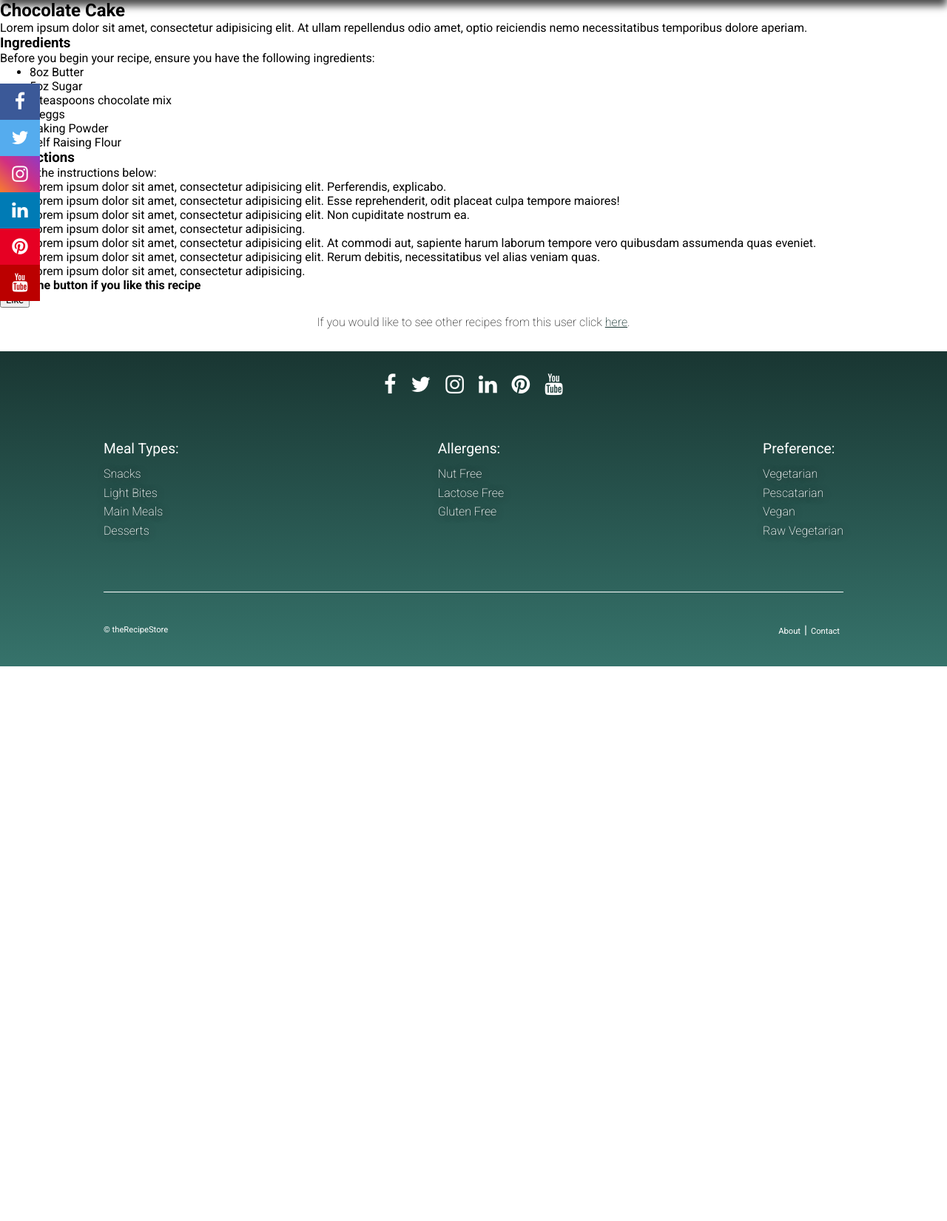
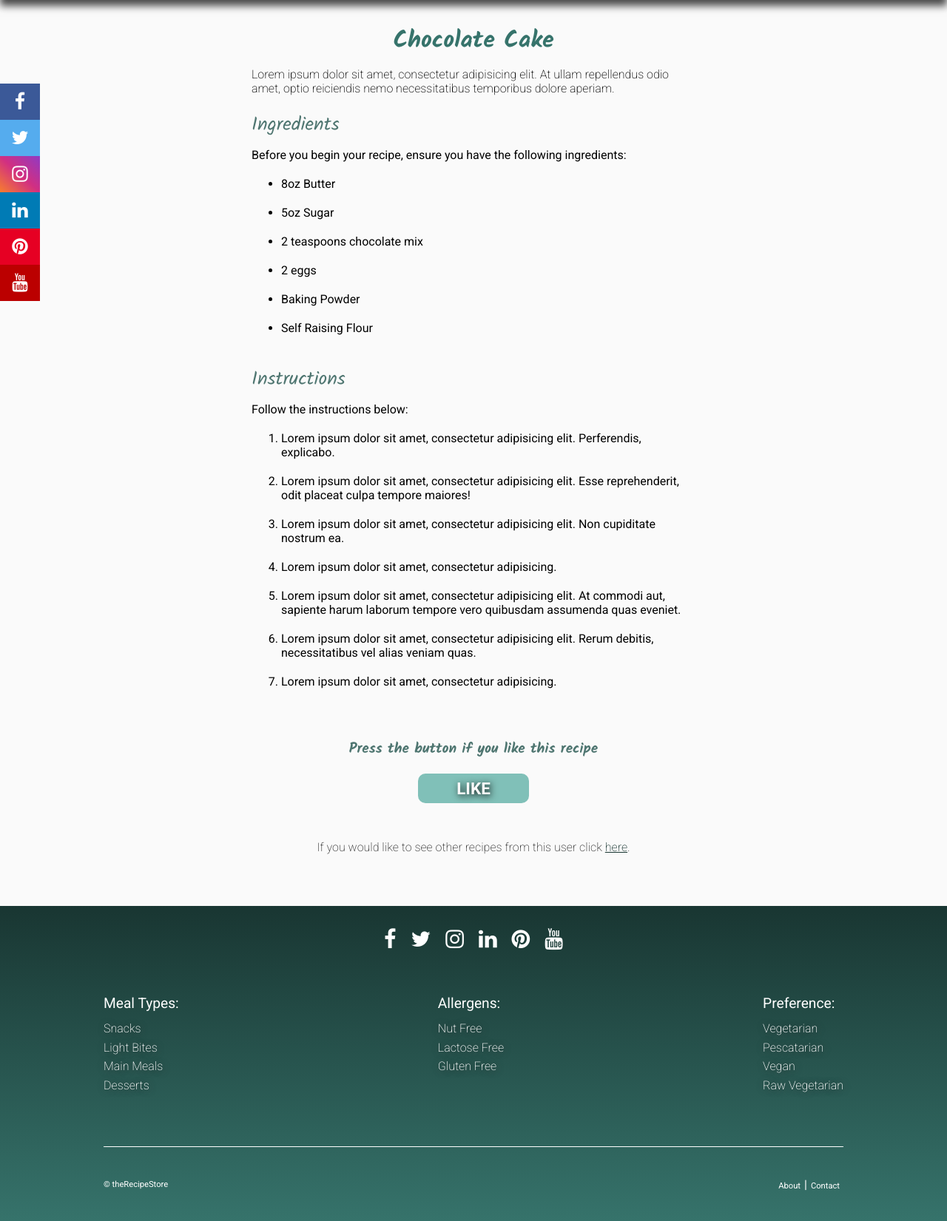
Before and after one commit to JShad30/the_recipe_store, a Flask app: page /recipe in a window 1280 px wide. Shown: the part 60-1711 px from the top of the page at 74% size. Before the commit the page ends 961 px from the top, so only its background shows below. Run offline with Flask 2, Linux system fonts and the light colour scheme; some libraries are stand-ins or nearby versions.

Commit message:
styles updated for recipe template and links from the postit notes to the recipe pages added

```diff
--- a/static/css/style.css
+++ b/static/css/style.css
@@ -1387,6 +1387,124 @@ light blue - 80C0B8
 
 
 
+/*----------Recipe pages----------*/
+.recipe-section {
+    width: 100%;
+    display: flex;
+    align-items: center;
+    justify-content: center;
+    background-color: #FAFAFA;
+}
+
+.recipe-section-container {
+    width: 80%;
+    max-width: 600px;
+    display: flex;
+    flex-direction: column;
+    justify-content: center;
+    align-items: center;
+    padding: 30px 0;
+}
+
+.recipe-title {
+
+}
+
+.recipe-title-header {
+    margin-bottom: 10px;
+    text-align: center;
+    font-family: "Kalam", cursive;
+    font-size: 2em;
+    color: #36736B;
+}
+
+.recipe-title-description {
+    margin: 10px 0 10px 0;
+    text-align: left;
+    font-family: "Roboto", sans-serif;
+    font-size: 1em;
+    font-weight: 100;
+}
+
+.recipe-ingredient-section,
+.recipe-instruction-section {
+    width: 100%;
+    margin: 10px 0;
+}
+
+.ingredient-heading,
+.instruction-heading {
+    font-family: "Kalam", cursive;
+    font-weight: 400;
+    font-size: 1.6em;
+    color: #4E7570;
+    margin-bottom: 10px;
+}
+
+.ingredient-paragraph,
+.instruction-paragraph {
+    margin-bottom: 20px;
+}
+
+.recipe-instruction,
+.recipe-ingredient {
+    margin-bottom: 20px;
+}
+
+.recipe-like-button {
+    margin: 40px 0;
+    width: 100%;
+    display: flex;
+    flex-direction: column;
+    justify-content: center;
+    align-items: center;
+}
+
+.recipe-like-button-heading {
+    font-size: 1.2em;
+    line-height: 1.3em;
+    font-family: "Kalam", cursive;
+    color: #4E7570;
+    text-align: center;
+}
+
+.like-submit-button {
+    height: 40px;
+    width: 50%;
+    max-width: 150px;
+    border-radius: 10px;
+    border-width: 0;
+    margin-top: 20px;
+    font-family: "Roboto", sans-serif;
+    font-size: 1.4em;
+    text-transform: uppercase;
+    font-weight: 700;
+    color: #FAFAFA;
+    background-color: #80C0B8;
+    text-shadow: 2px 2px 10px #000000;
+    transition-property: background-color;
+    transition-timing-function: ease-in-out;
+    transition-duration: 0.1s;
+}
+
+.like-submit-button:hover {
+    background-color: #4E7570;
+    transition-property: background-color;
+    transition-timing-function: ease-in-out;
+    transition-duration: 0.1s;
+    cursor: pointer;
+}
+
+/*----------End of the Recipe pages----------*/
+
+
+
+
+
+
+
+
+
 /*Larger screen sizes*/
 
 /*Horizontal mobile screens*/
```
Also changed, not shown: templates/index.html (+19 -19 lines).
